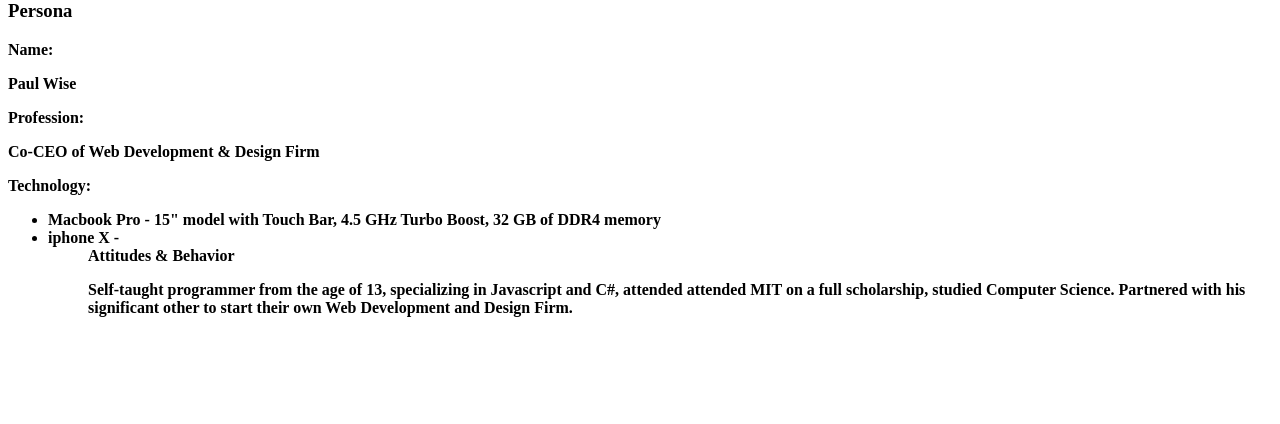
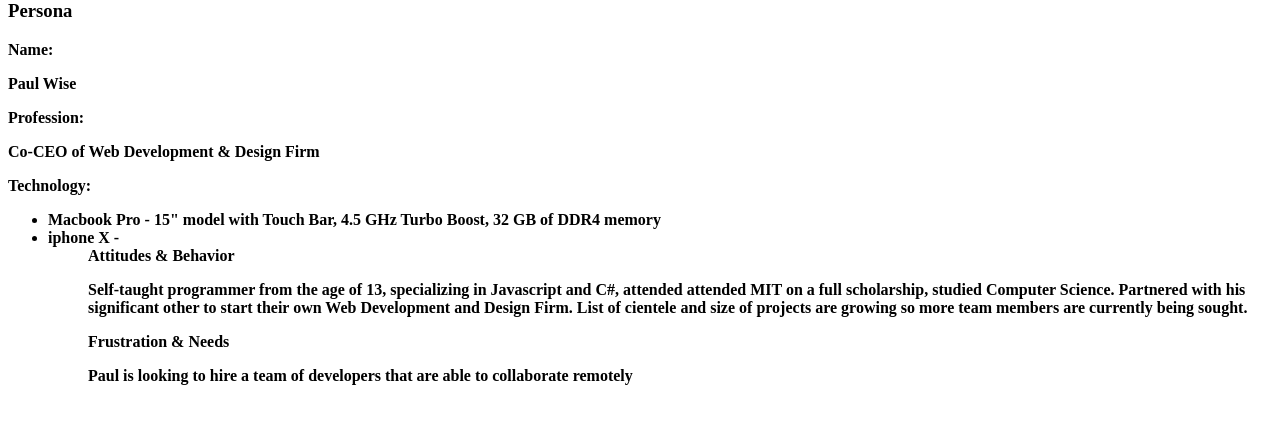
Before and after one commit to berninagray/bernina-gray, a PHP site: page /milestone-1.php in a window 1280 px wide. Shown: the part 361-785 px from the top of the page. Run offline with PHP 8.4, Linux system fonts and the light colour scheme.

```diff
--- a/public_html/documentation/milestone-1.php
+++ b/public_html/documentation/milestone-1.php
@@ -33,7 +33,11 @@
 			<strong>Attitudes & Behavior</strong>
 				<p>Self-taught programmer from the age of 13, specializing in Javascript and C#, attended <b/>
 					attended MIT on a full scholarship, studied Computer Science. Partnered with his <b/>
-					significant other to start their own Web Development and Design Firm.</p>
+					significant other to start their own Web Development and Design Firm. List of cientele</b>
+					and size of projects are growing so more team members are currently being sought. </p>
+			<strong>Frustration & Needs</strong>
+					<p>Paul is looking to hire a team of developers that are able to collaborate remotely<b/>
+					</p>
 </body>
 
 </html>
```
